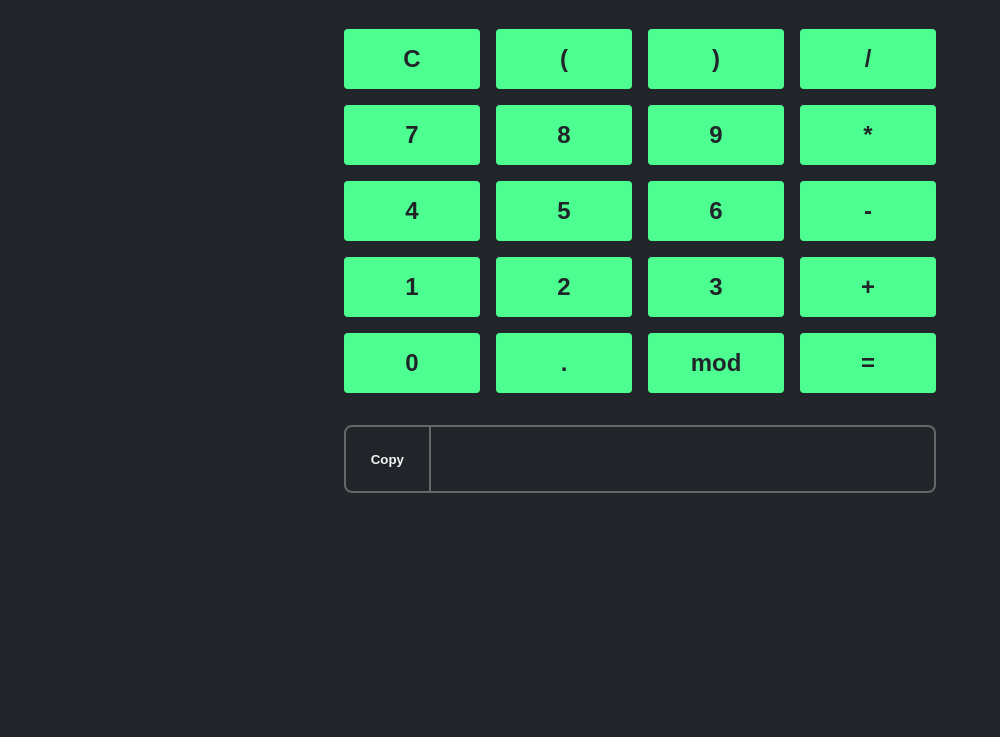
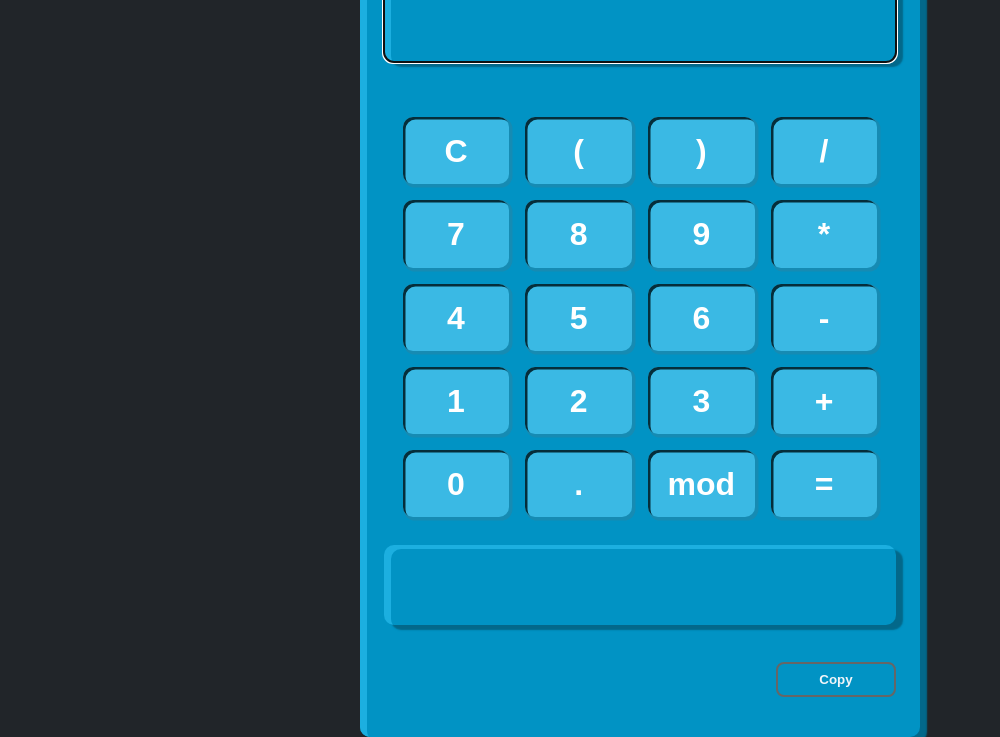
Before and after one commit to Diego-Souza-Albuquerque/CALCULADORA-JS, a plain HTML site: page index.html in a window 1280 px wide. Shown: the part 172-909 px from the top of the page, without its empty margins (0-1000 px from the left). Before the commit the page ends 800 px from the top, so only its background shows below. Drawn offline with Linux system fonts and the light colour scheme.

Commit message:
estilização

```diff
--- a/index.html
+++ b/index.html
@@ -11,14 +11,17 @@
   <link rel="stylesheet" href="style.css">
   <script src="./calculadora.js" defer></script>
 </head>
+<button id="themeSwitcher">Switch Theme: Dark/Light</button>
 <body>
-  <main data-theme="dark">
+  <main class="fundo" data-theme="dark">
     <header class="flex align-center justify-between">
       <h1>Calculadora JS</h1>
-      <button id="themeSwitcher">Switch Theme: Dark/Light</button>
     </header>
+
     <input type="text" id="input">
+
     <div id="keys">
+
       <button id="clear">C</button>
       <button class="charKey" data-value=" ( ">(</button>
       <button class="charKey" data-value=" ) ">)</button>
@@ -40,10 +43,11 @@
       <button class="charKey" data-value=" % ">mod</button>
       <button id="equal">=</button>
     </div>
-    <section class="flex align-center justify-between">
+    <section class="return">
+      <input type="text" id="result" disabled>
       <button id="copyToClipboard">Copy</button>
-      <input type="text" id="result" disabled>
     </section>
   </main>
+
 </body>
 </html>
--- a/style.css
+++ b/style.css
@@ -12,6 +12,10 @@
   --error-color: #ff0043;
 }
 
+h1{
+  font-size: 3rem;
+}
+
 body {
   background-color: var(--bg-color);
   color: var(--font-color);
@@ -21,8 +25,9 @@ body {
 main {
   display: block;
   margin: 0 auto;
-  max-width: 40rem;
+  max-width: 35rem;
   padding: 0 1.5rem 2.5rem;
+  border-radius: 10px;
   position: relative;
 }
 
@@ -51,63 +56,83 @@ button {
 }
 
 input {
-  background-color: var(--bg-color);
-  border: 2px solid var(--border-color);
-  border-radius: .5rem;
-  color: var(--font-color);
+  background-color: #0193c4;
+  box-shadow: 7px 5px 1.5px #03688a, inset 7px 4px #1cafe0;
+  border-radius: 10px;
+  margin-bottom: 1em;
+  color: white;
   display: block;
-  font-size: 1.75rem;
-  margin: 0 auto;
+  border: 0;
+  font-size: 2.35rem;
   padding: 1rem;
   text-align: end;
+  height: 5rem;
   width: 100%;
+}
+
+.fundo {
+  background-color: #0193c4;
+  box-shadow: 7px 5px 1.5px #03688a, inset 7px 4px #1cafe0;
 }
 
 #keys {
   display: grid;
   grid-template-columns: 1fr 1fr 1fr 1fr;
   gap: 1rem;
-  margin: 2rem 0;
-}
+  margin: 10px 1px;
+  padding: 1.1em;
+  border-radius: 15px;
+ }
 
 #keys button {
   color: var(--bg-color);
   cursor: pointer;
-  font-size: 1.5rem;
+  font-size: 2em;
   padding: 1rem;
+  background-color:#3ab9e4;
+  box-shadow: 2px 2px 0 1.5px #168bb3, inset 2.5px 2.5px #052e3b;
+  color: white;
+  border-radius: 10px;
+  height: 2.1em;
 }
+
+
 
 #keys button:hover {
   filter: brightness(0.8);
 }
 
 #result {
-  border-width: 2px 2px 2px 0;
-  border-radius: 0 .5rem .5rem 0;
+  background-color: #0193c4;
+  box-shadow: 7px 5px 1.5px #03688a, inset 7px 4px #1cafe0;
+  border-radius: 10px;
+  margin-bottom: 1em;
+  color: white;
+  display: block;
+  border: 0;
+  font-size: 2.35rem;
+  padding: 1rem;
+  text-align: end;
+  height: 5rem;
+  width: 100%;
+}
+
+.return{
+  display: flex;
+  flex-direction: column;
+  align-items: end;
 }
 
 #copyToClipboard {
   background-color: transparent;
   border: solid var(--border-color);
   border-width: 2px;
-  border-radius: .5rem 0 0 .5rem;
+  border-radius: .5rem;
   color: var(--font-color);
   cursor: pointer;
   display: block;
-  height: 4.25rem;
-  width: 6rem;
-}
+  width: 120px;
 
-.flex {
-  display: flex;
-}
-
-.align-center {
-  align-items: center;
-}
-
-.justify-between {
-  justify-content: space-between;
 }
 
 .error {
```
